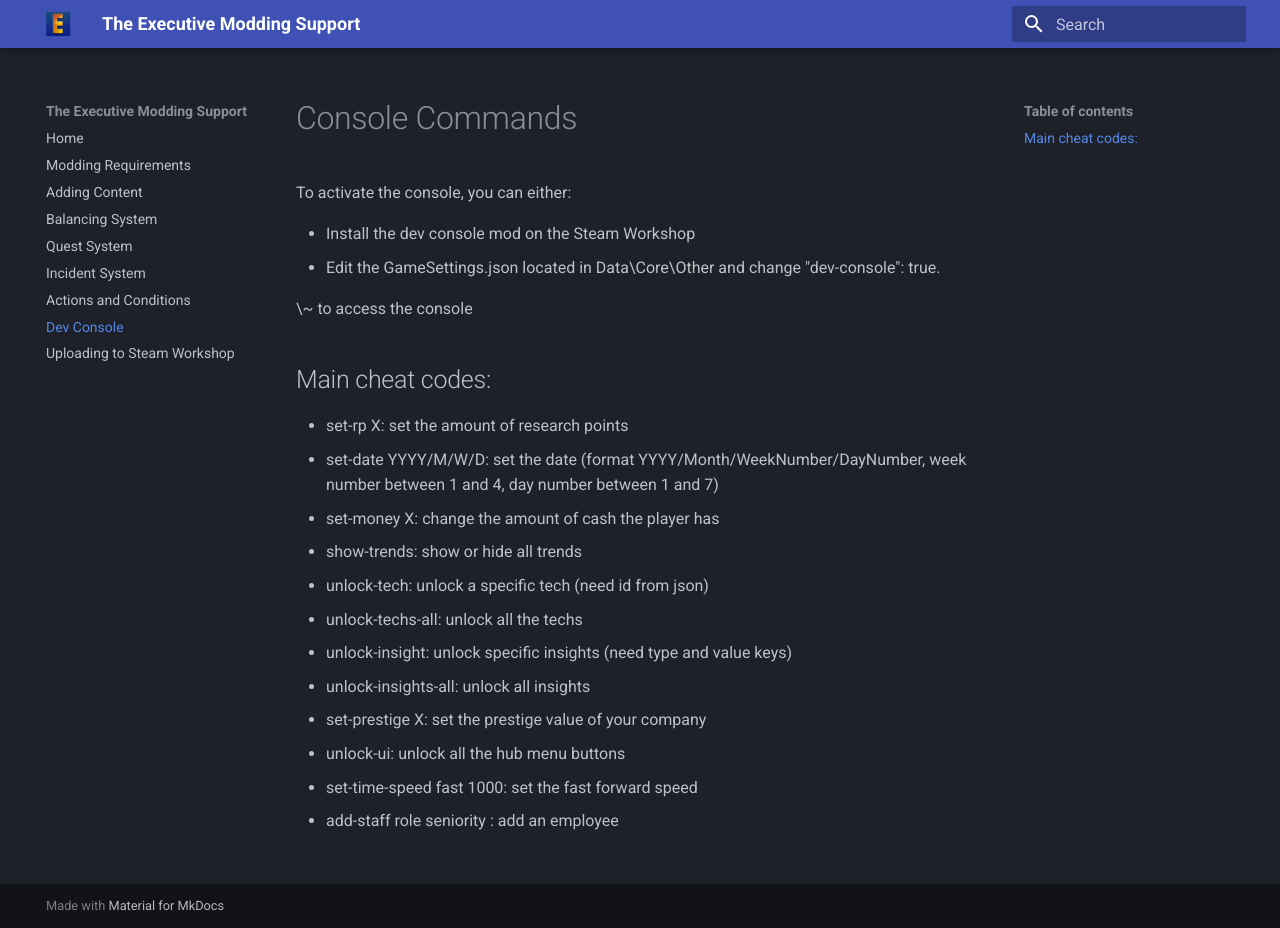
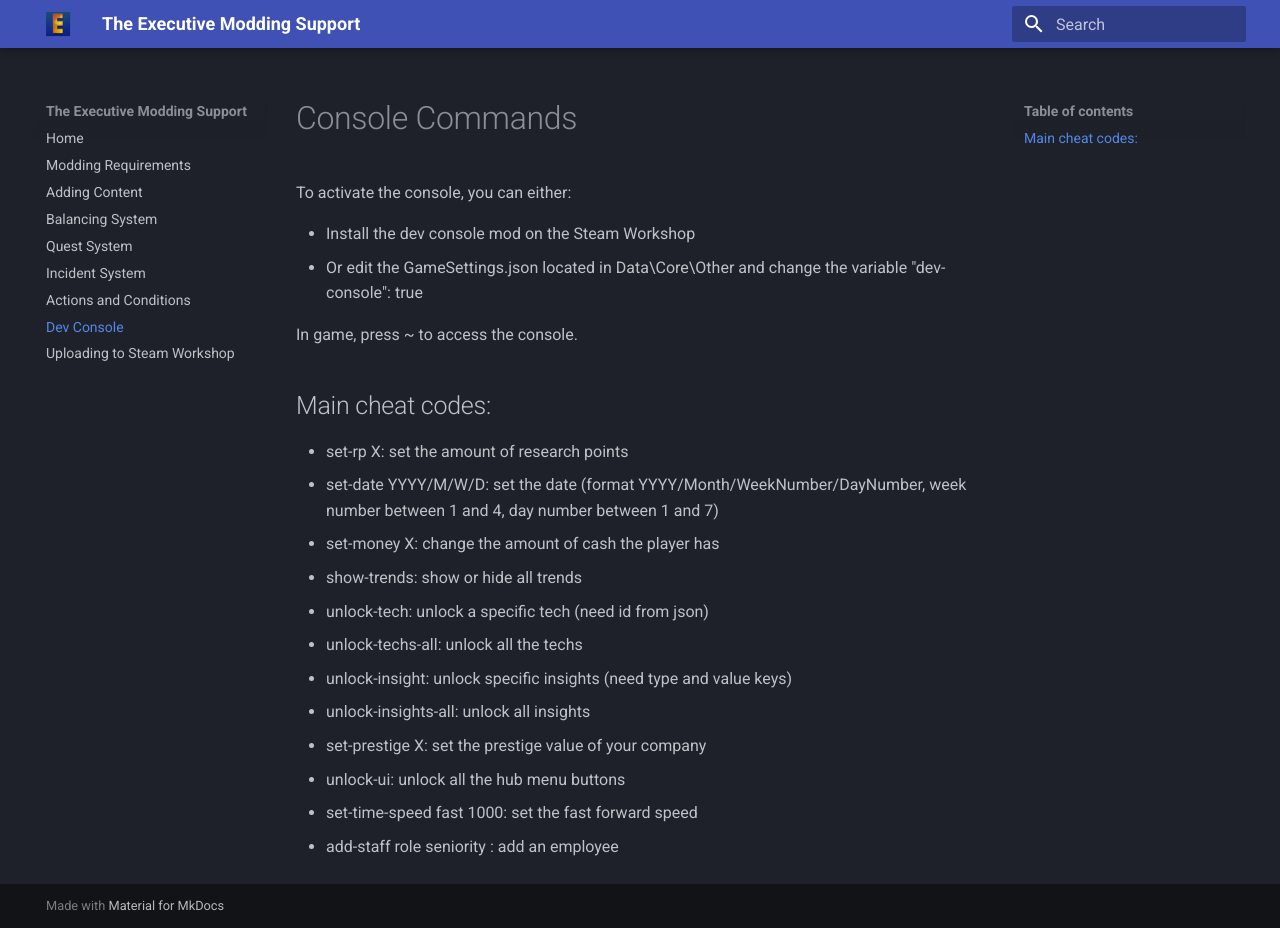
Before and after one commit to Aniki-Games/the-executive, an MkDocs documentation site: the page built from docs/CONSOLE-COMMANDS.md, in a window 1280 px wide and 928 px high. Built offline with MkDocs 1.6.1 and Material for MkDocs 9.7.7, drawn with Linux system fonts in a browser that asks for light colours.

Commit message:
console command update

```diff
--- a/docs/CONSOLE-COMMANDS.md
+++ b/docs/CONSOLE-COMMANDS.md
@@ -3,14 +3,14 @@
 To activate the console, you can either:
 
  - Install the dev console mod on the Steam Workshop
- - Edit the GameSettings.json located in Data\Core\Other and change "dev-console": true.
+ - Or edit the GameSettings.json located in Data\Core\Other and change the variable "dev-console": true
 
-\~ to access the console
+In game, press ~ to access the console.
 
 ## Main cheat codes:
 
  - set-rp X: set the amount of research points
- - set-date YYYY/M/W/D: set the date (format YYYY/Month/WeekNumber/DayNumber, week number between 1 and 4, day number between 1 and 7\)
+ - set-date YYYY/M/W/D: set the date (format YYYY/Month/WeekNumber/DayNumber, week number between 1 and 4, day number between 1 and 7)
  - set-money X: change the amount of cash the player has
  - show-trends: show or hide all trends
  - unlock-tech: unlock a specific tech (need id from json)
```
